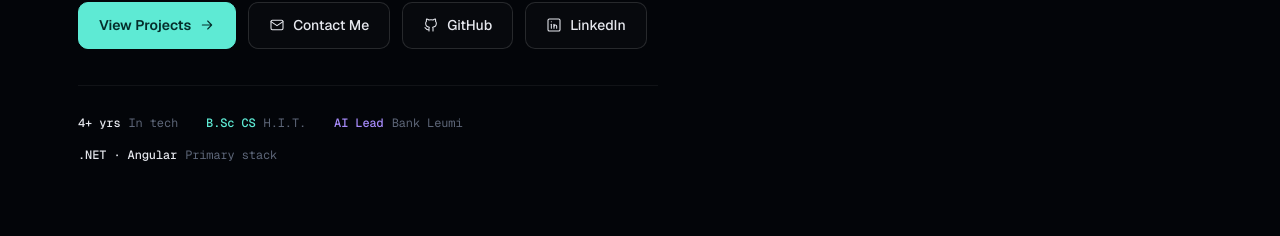
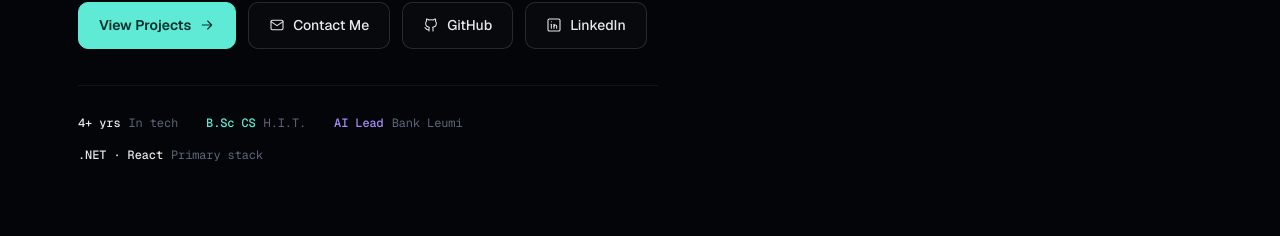
Before and after one commit to idankashy1/idankashy1.github.io, a React (Vite) app: page / in a window 1280 px wide. Shown: the part 913-1149 px from the top of the page. Built offline with nearby package versions, Linux system fonts and the light colour scheme; no server answers.

Commit message:
Hebrew title rephrase, drop remote-friendly, swap Angular to React in Hero metric

```diff
--- a/src/i18n/en.ts
+++ b/src/i18n/en.ts
@@ -56,7 +56,7 @@ export const en = {
     metric2Label: 'H.I.T.',
     metric3Value: 'AI Lead',
     metric3Label: 'Bank Leumi',
-    metric4Value: '.NET · Angular',
+    metric4Value: '.NET · React',
     metric4Label: 'Primary stack',
     codeFile: '~/idan/portfolio.ts',
     codeComment1: '// who.ts',
@@ -219,7 +219,7 @@ export const en = {
     githubLabel: 'GitHub',
     linkedinLabel: 'LinkedIn',
     locationLabel: 'Location',
-    location: 'Israel · Remote-friendly',
+    location: 'Israel',
   },
 
   footer: {
--- a/src/i18n/he.ts
+++ b/src/i18n/he.ts
@@ -38,9 +38,9 @@ export const he: Dict = {
 
   hero: {
     available: 'פנוי להזדמנויות חדשות',
-    titleLead: 'ארכיטקט של',
+    titleLead: 'ארכיטקט',
     titleAccent: 'מערכות מקצה לקצה',
-    titleTail: 'עם קוד נקי במהירות של AI.',
+    titleTail: 'בקוד נקי ובמהירות AI.',
     taglineRole1: 'מפתח Full-Stack',
     taglineRole2: 'ארכיטקט תוכנה',
     taglineRole3: 'AI Lead',
@@ -56,7 +56,7 @@ export const he: Dict = {
     metric2Label: 'H.I.T.',
     metric3Value: 'AI Lead',
     metric3Label: 'בנק לאומי',
-    metric4Value: '.NET · Angular',
+    metric4Value: '.NET · React',
     metric4Label: 'סטאק ראשי',
     codeFile: '~/idan/portfolio.ts',
     codeComment1: '// who.ts',
@@ -219,7 +219,7 @@ export const he: Dict = {
     githubLabel: 'GitHub',
     linkedinLabel: 'LinkedIn',
     locationLabel: 'מיקום',
-    location: 'ישראל · פתוח לעבודה מרחוק',
+    location: 'ישראל',
   },
 
   footer: {
--- a/src/styles/global.css
+++ b/src/styles/global.css
@@ -1045,6 +1045,17 @@ html[lang="he"] .ai-headline em,
 html[lang="he"] .contact-cta em {
   font-style: normal;
   font-weight: 600;
+}
+
+/* Hebrew Hero accent on RTL wrap lines: without italic the trailing 0.22em
+   padding (kept for English italic overhang) becomes a visible RIGHT-edge
+   inset in RTL. Reset padding + box-decoration-break for Hebrew so the
+   wrapped accent line starts flush against the leading edge like the
+   surrounding regular text. */
+html[lang="he"] .hero h1 .accent-text {
+  padding-inline: 0;
+  -webkit-box-decoration-break: slice;
+  box-decoration-break: slice;
 }
 
 /* Section titles also need looser tracking in Hebrew */
```
